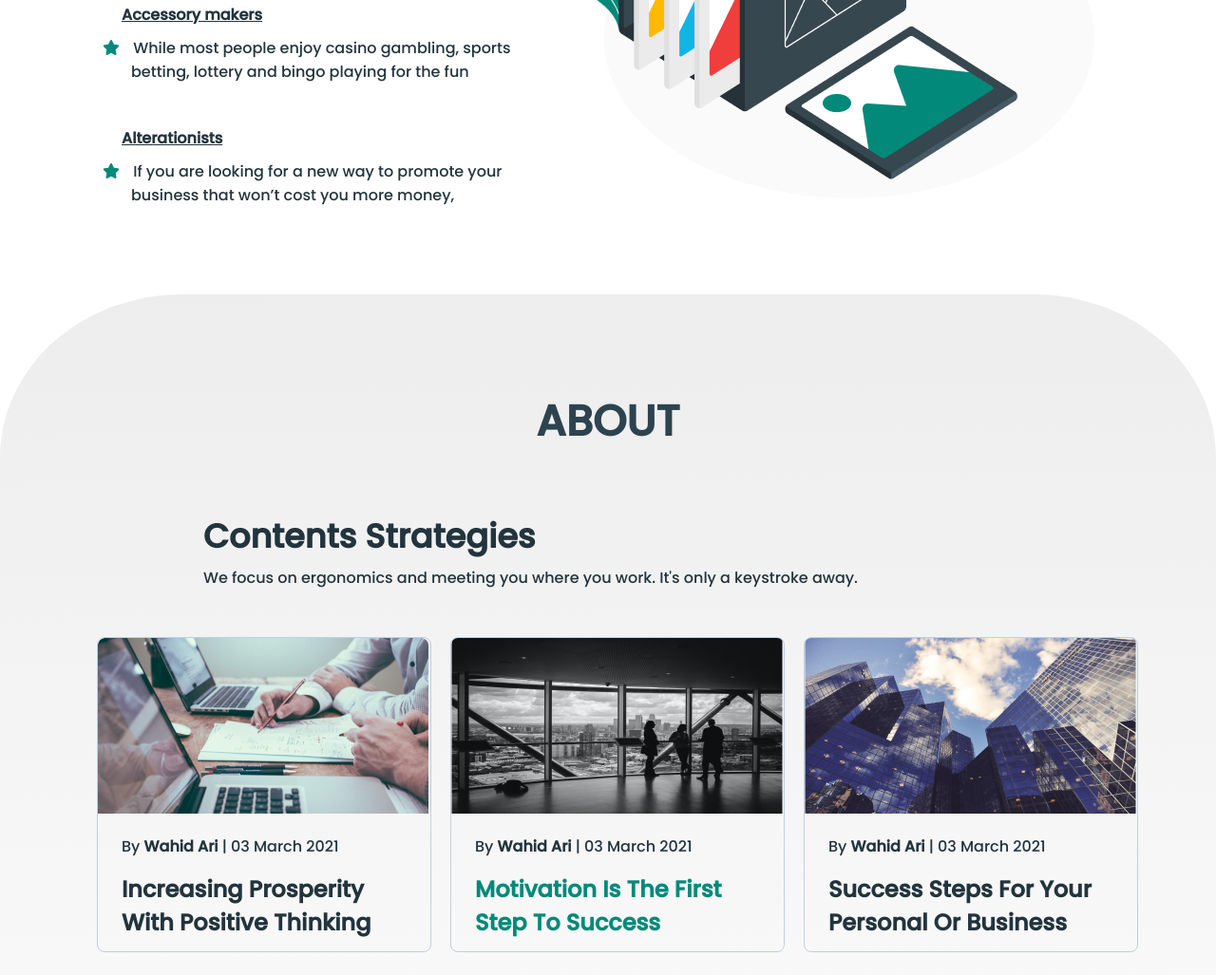
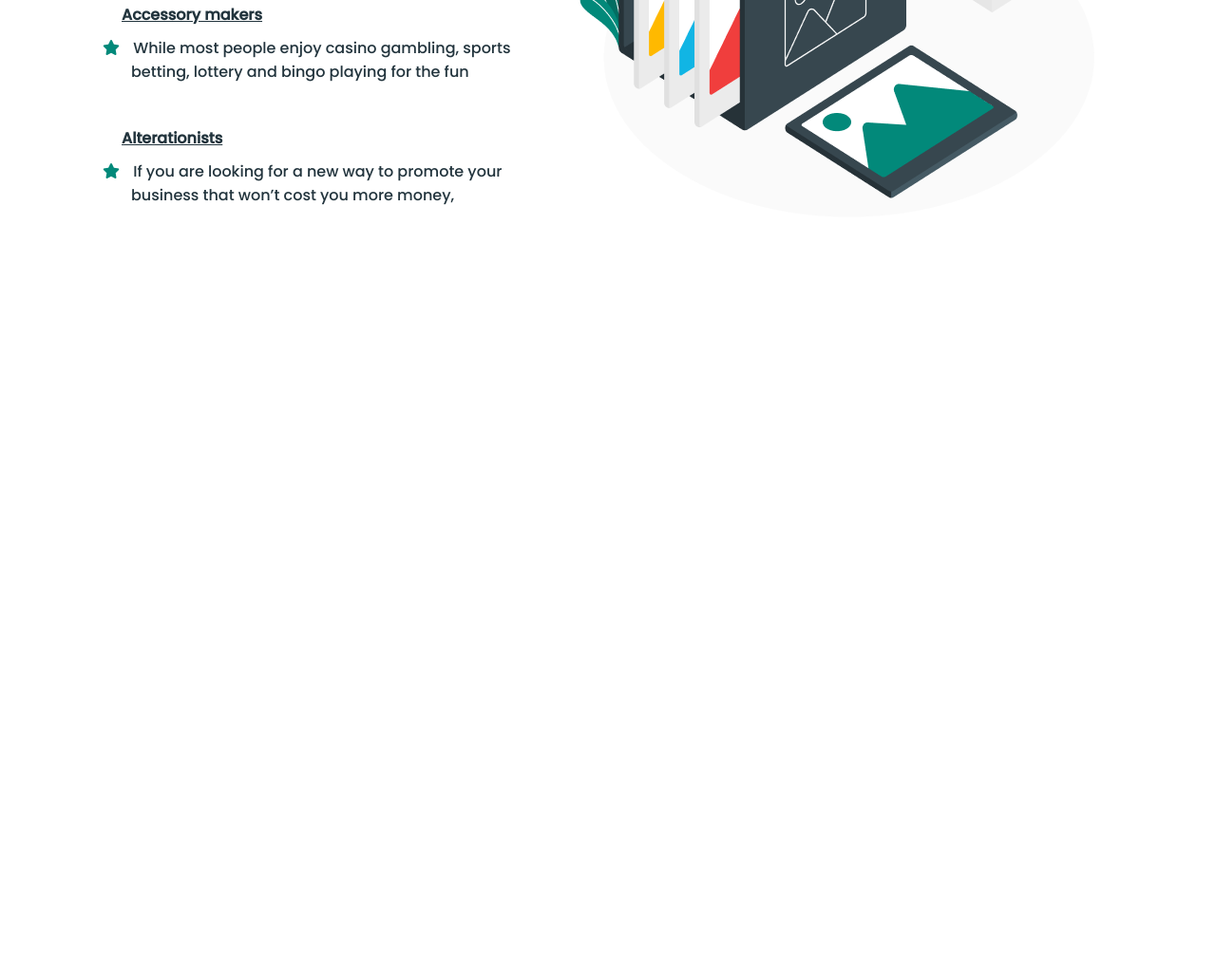
Before and after one commit to batyrbek0v/IT-Experts, a plain HTML site: page index.html in a window 1280 px wide. Shown: the part 2832-3859 px from the top of the page at 95% size. After the commit the page ends 3142 px from the top, so only its background shows below. Drawn offline with nearby package versions, Linux system fonts and the light colour scheme.

Commit message:
commeit the about-main

```diff
--- a/index.html
+++ b/index.html
@@ -215,7 +215,7 @@
                 </div>
                 <img src="/img/main-png3.png" alt="" data-aos="zoom-in-right" data-aos-duration="700">
             </div>
-            <div class="main_about">
+            <!-- <div class="main_about">
                 <h2>ABOUT</h2>
                 <div class="center_card">
                     <h1>Contents Strategies</h1>
@@ -374,7 +374,7 @@
                         </div>
                     </div>
                 </div>
-            </div>
+            </div> -->
         </main>
         <footer>
 
```
